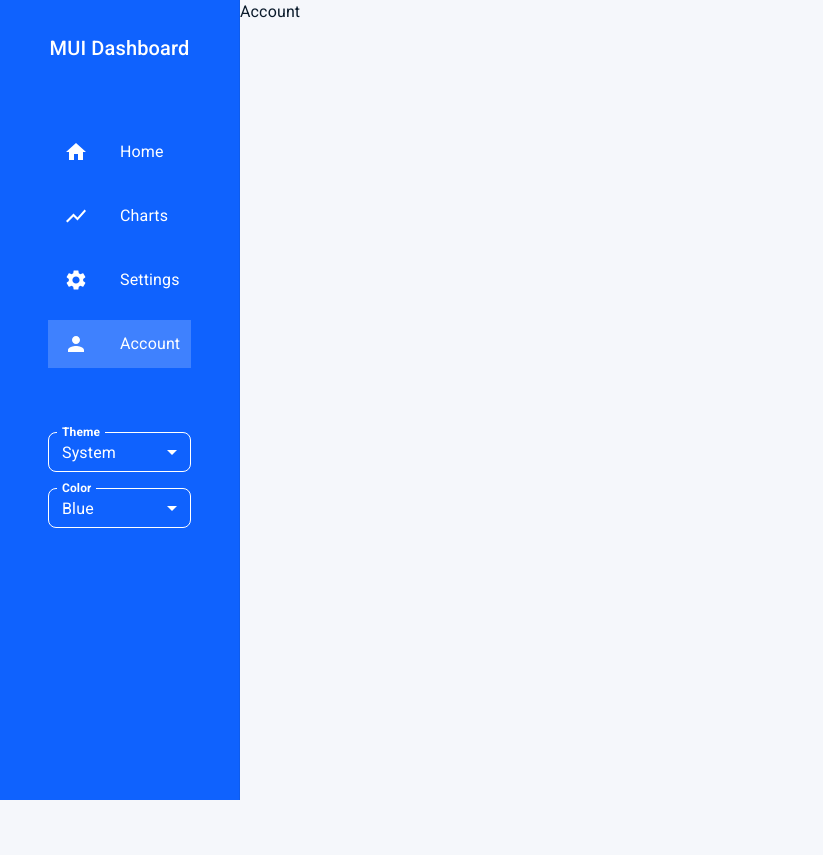
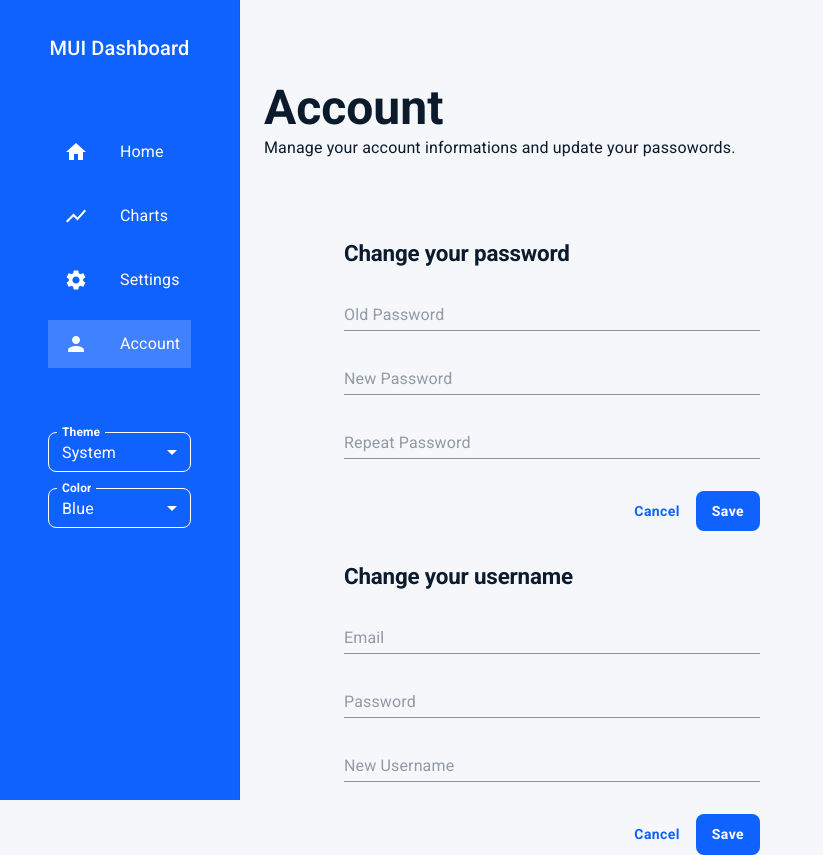
Before and after one commit to giuseppe2305/mui-dashboard, a React (Vite) app: page /account in a window 1280 px wide. Shown: the whole page, without its empty margins (0-823 px from the left). Before the commit the page ends 800 px from the top, so only its background shows below. Built offline with nearby package versions, Linux system fonts and the light colour scheme.

Commit message:
Built account page.

```diff
--- a/src/components/Account.tsx
+++ b/src/components/Account.tsx
@@ -1,5 +1,34 @@
+import { Button, Container, Grid, Stack, TextField, Typography } from "@mui/material";
+
 function Account() {
-  return <div>Account</div>;
+  return (
+    <Container maxWidth="xl" sx={{ py: 10 }}>
+      <Typography variant="h3">Account</Typography>
+      <Typography>Manage your account informations and update your passowords.</Typography>
+      <Grid container gap={4} justifyContent="space-between" sx={{ mt: 10, px: 10 }}>
+        <Grid sx={{ flexDirection: "column", display: "flex", gap: 4, maxWidth: 500 }} size={6}>
+          <Typography variant="h2">Change your password</Typography>
+          <TextField type="password" variant="standard" placeholder="Old Password" />
+          <TextField type="password" variant="standard" placeholder="New Password" />
+          <TextField type="password" variant="standard" placeholder="Repeat Password" />
+          <Stack sx={{ ml: "auto" }} direction="row">
+            <Button>Cancel</Button>
+            <Button variant="contained">Save</Button>
+          </Stack>
+        </Grid>
+        <Grid sx={{ flexDirection: "column", display: "flex", gap: 4, maxWidth: 500 }} size={6}>
+          <Typography variant="h2">Change your username</Typography>
+          <TextField type="email" variant="standard" placeholder="Email" />
+          <TextField type="password" variant="standard" placeholder="Password" />
+          <TextField variant="standard" placeholder="New Username" />
+          <Stack sx={{ ml: "auto" }} direction="row">
+            <Button>Cancel</Button>
+            <Button variant="contained">Save</Button>
+          </Stack>
+        </Grid>
+      </Grid>
+    </Container>
+  );
 }
 
 export { Account };
```
